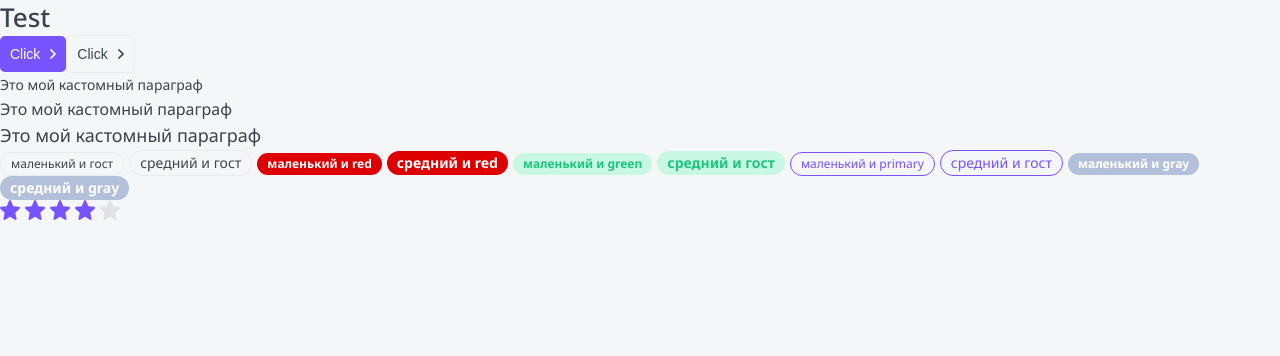
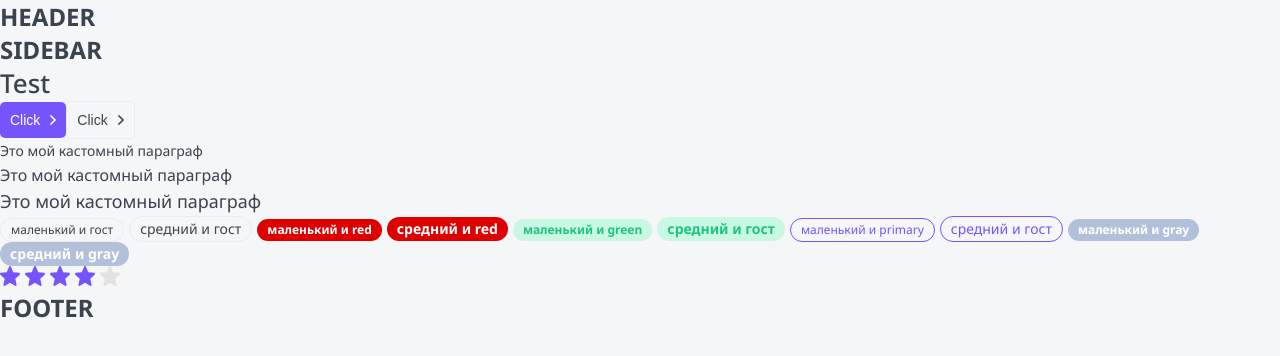
Before and after one commit to TrubitsynEgor/owl-top, a Next.js app: page / in a window 1280 px wide. Shown: the top 356 px of the page. Built offline with nearby package versions, Linux system fonts and the light colour scheme.

Commit message:
+Layout +Header +Sidebar +Footer +HOC WithLayout

```diff
--- a/src/components/Rating/Rating.module.scss
+++ b/src/components/Rating/Rating.module.scss
@@ -1,13 +1,10 @@
 .Rating {
 
-
-
-
 	& .star {
-		transition: all .2s ease-in-out;
 		padding-right: 5px;
 
 		&.filled svg {
+			transition: all .3s ease-in-out;
 			fill: var(--primary);
 		}
 
--- /dev/null
+++ b/src/layout/Footer/Footer.module.scss
@@ -0,0 +1 @@
+.footer {}
--- /dev/null
+++ b/src/layout/Footer/Footer.tsx
@@ -0,0 +1,14 @@
+import cn from 'classnames'
+import { DetailedHTMLProps, HTMLAttributes } from 'react'
+import styles from './Footer.module.scss'
+
+
+interface FooterProps extends DetailedHTMLProps<HTMLAttributes<HTMLDivElement>, HTMLDivElement> { }
+
+export const Footer = ({ ...props }: FooterProps) => {
+	return (
+		<div {...props}>
+			<h2>FOOTER</h2>
+		</div>
+	)
+}
--- /dev/null
+++ b/src/layout/Header/Header.module.scss
@@ -0,0 +1 @@
+.header {}
--- /dev/null
+++ b/src/layout/Header/Header.tsx
@@ -0,0 +1,14 @@
+import cn from 'classnames'
+import { DetailedHTMLProps, HTMLAttributes } from 'react'
+import styles from './Header.module.scss'
+
+
+interface HeaderProps extends DetailedHTMLProps<HTMLAttributes<HTMLDivElement>, HTMLDivElement> { }
+
+export const Header = ({ ...props }: HeaderProps) => {
+	return (
+		<div {...props}>
+			<h2>HEADER</h2>
+		</div>
+	)
+}
--- /dev/null
+++ b/src/layout/Layout.module.scss
@@ -0,0 +1 @@
+.sidebar {}
--- /dev/null
+++ b/src/layout/Layout.tsx
@@ -0,0 +1,35 @@
+import { Component, FunctionComponent, ReactNode } from 'react'
+import cn from 'classnames'
+import styles from './Layout.module.scss'
+import { Header } from './Header/Header'
+import { Sidebar } from './Sidebar/Sidebar'
+import { Footer } from './Footer/Footer'
+
+interface LayoutProps {
+	children: ReactNode
+}
+
+const Layout = ({ children }: LayoutProps) => {
+	return (
+		<div>
+			<Header />
+			<div>
+				<Sidebar />
+				<main>
+					{children}
+				</main>
+			</div>
+			<Footer />
+		</div>
+	)
+}
+
+export const withLayout = <T extends Record<string, unknown>>(Component: FunctionComponent<T>) => {
+	return function withLayoutComponent(props: T): JSX.Element {
+		return (
+			<Layout>
+				<Component {...props} />
+			</Layout>
+		)
+	}
+}
--- /dev/null
+++ b/src/layout/Sidebar/Sidebar.module.scss
@@ -0,0 +1 @@
+.header {}
--- /dev/null
+++ b/src/layout/Sidebar/Sidebar.tsx
@@ -0,0 +1,14 @@
+import cn from 'classnames'
+import { DetailedHTMLProps, HTMLAttributes } from 'react'
+import styles from './Sidebar.module.scss'
+
+
+interface SidebarProps extends DetailedHTMLProps<HTMLAttributes<HTMLDivElement>, HTMLDivElement> { }
+
+export const Sidebar = ({ ...props }: SidebarProps) => {
+	return (
+		<div {...props}>
+			<h2>SIDEBAR</h2>
+		</div>
+	)
+}
--- a/src/pages/_app.tsx
+++ b/src/pages/_app.tsx
@@ -1,6 +1,5 @@
 import '@/styles/globals.scss'
 import type { AppProps } from 'next/app'
-import { Head } from 'next/document'
 
 export default function App({ Component, pageProps }: AppProps) {
   return (
--- a/src/pages/_document.tsx
+++ b/src/pages/_document.tsx
@@ -3,12 +3,7 @@ import { Html, Head, Main, NextScript } from 'next/document'
 export default function Document() {
   return (
     <Html lang="ru">
-      <Head>
-        <title>onw top - training</title>
-        <meta name="description" content="Generated by create next app" />
-        <meta name="viewport" content="width=device-width, initial-scale=1" />
-        <link rel="icon" href="/favicon.ico" />
-      </Head>
+      <Head />
       <body>
         <Main />
         <NextScript />
--- a/src/pages/index.tsx
+++ b/src/pages/index.tsx
@@ -1,16 +1,25 @@
 
 import { Button, Htag, P, Rating, Tag } from '@/components'
+import { withLayout } from '@/layout/Layout'
 import { Inter } from 'next/font/google'
-import { useEffect, useState } from 'react'
+import Head from 'next/head'
+import { useState } from 'react'
 
 const inter = Inter({ subsets: ['latin'] })
 
-export default function Home() {
+function Home() {
 
   const [rating, setRating] = useState(4)
 
 
   return (
+    <>
+      <Head>
+        <title>onw top - training</title>
+        <meta name="description" content="Generated by create next app" />
+        <meta name="viewport" content="width=device-width, initial-scale=1" />
+        <link rel="icon" href="/favicon.ico" />
+      </Head>
 
       <div>
 
@@ -39,6 +48,10 @@ export default function Home() {
         <Rating rating={rating} isEditable={true} setRating={setRating} />
 
       </div>
+    </>
   )
 
 }
+
+
+export default withLayout(Home)
```
Lines whose indentation alone changed are shown as unchanged.
